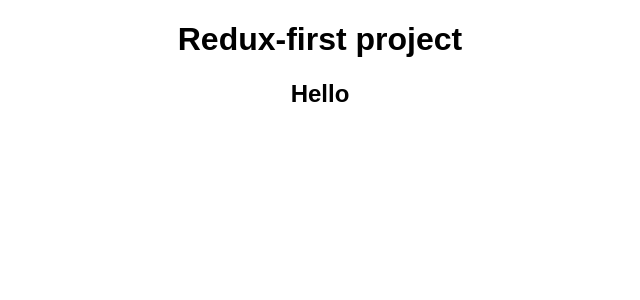
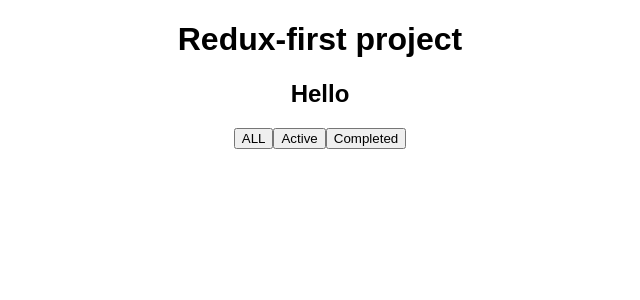
Before and after one commit to KonradGmur/Redux-project, a React (Create React App) app: page / in a window 1280 px wide. Shown: the top 300 px of the page, without its empty margins (320-960 px from the left). Built offline with nearby package versions, Linux system fonts and the light colour scheme.

Commit message:
Creating FilterButton.js component to filter buttons

```diff
--- a/src/App.js
+++ b/src/App.js
@@ -2,6 +2,7 @@
 import "./styles.css";
 import TodoList from "./containers/TodoList";
 import AddTodo from "./containers/TodoList";
+import Footer from "./containers/Footer";
 
 export default function App() {
   return (
@@ -11,6 +12,7 @@
 
       <AddTodo />
       <TodoList />
+      <Footer />
     </div>
   );
 }
--- /dev/null
+++ b/src/containers/Footer.js
@@ -0,0 +1,12 @@
+import React from "react";
+
+const Footer = () => {
+  return (
+    <footer>
+      <button>ALL</button>
+      <button>Active</button>
+      <button>Completed</button>
+    </footer>
+  );
+};
+export default Footer;
--- /dev/null
+++ b/src/reducers/filter.reducer.js
@@ -0,0 +1,10 @@
+const filter = (state = "SHOW_ALL", action) => {
+  switch (action.type) {
+    case "FILTER_TODO":
+      return action.filter;
+    default:
+      return state;
+  }
+};
+
+export default filter;
--- a/src/reducers/index.js
+++ b/src/reducers/index.js
@@ -1,6 +1,8 @@
 import { combineReducers } from "redux";
 import todos from "./todo.reducer";
+import filter from "./filter.reducer";
 
 export default combineReducers({
-  todos
+  todos,
+  filter
 });
```
Also changed, not shown: src/components/FilterButton.js (added, +10 -0 lines).
